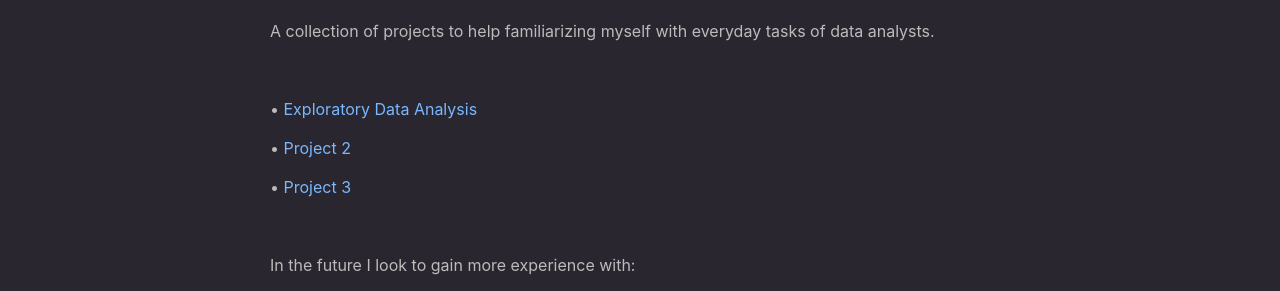
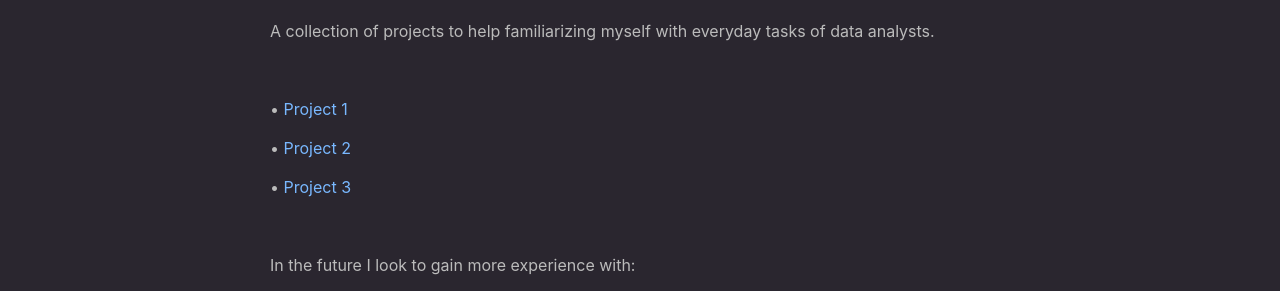
Before and after one commit to xyjiang970/xyjiang970.github.io, a Jekyll site: the page built from projects/projects_home.md, in a window 1280 px wide. Shown: the part 175-466 px from the top of the page. Built offline with Jekyll 4.4.1, drawn with Linux system fonts in a browser that asks for light colours.

Commit message:
Update projects_home.md

```diff
--- a/projects/projects_home.md
+++ b/projects/projects_home.md
@@ -11,7 +11,7 @@ A collection of projects to help familiarizing myself with everyday tasks of dat
 
 <br>
 
-• [Exploratory Data Analysis](/projects/exploratory-data-analysis/)
+• [Project 1](#)
 
 • [Project 2](#)
 
```
